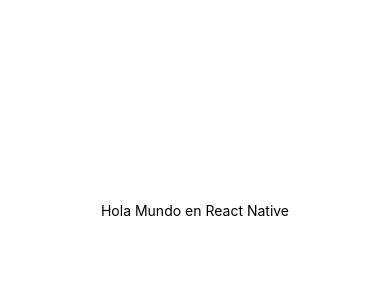
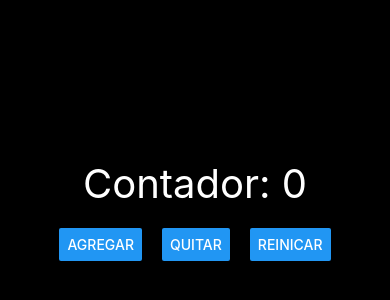
Before and after one commit to Re-L77/PAM212, a React Native app in the folder intro/: screen / in a window 390 px wide. Shown: the part 212-512 px from the top of the page. Built offline with nearby package versions, Linux system fonts and the light colour scheme.

Commit message:
Practica 5

```diff
--- a/intro/App.js
+++ b/intro/App.js
@@ -1,20 +1,40 @@
+// Import: Zona de declaraciones
 import { StatusBar } from 'expo-status-bar';
-import { StyleSheet, Text, View } from 'react-native';
-
+import { StyleSheet, Text, View, Button} from 'react-native';
+import { useState } from 'react';
+// Main: Zona de componentes
 export default function App() {
+  const [contador, setContador] = useState(0);
   return (
     <View style={styles.container}>
-      <Text>Hola Mundo en React Native</Text>
+      <Text style={styles.textoBlanco}>Contador: {contador}</Text>
+      <View style={styles.buttons}>
+        <Button title='Agregar' onPress={()=>setContador(contador+1)}></Button>
+        <Button title='Quitar' onPress={()=>setContador(contador-1)}></Button>
+        <Button title='Reinicar' onPress={()=>setContador(0)}></Button>
+      </View>
       <StatusBar style="auto" />
     </View>
   );
 }
 
+// Estilo: Zona de estética y posicionamiento
 const styles = StyleSheet.create({
   container: {
     flex: 1,
-    backgroundColor: '#fff',
+    backgroundColor: '#000000ff',
     alignItems: 'center',
     justifyContent: 'center',
   },
+  textoBlanco: {
+    color: "white",
+    fontSize: 40,
+  },
+  buttons: {
+    flexDirection: "row",
+    justifyContent: "center",
+    alignItems: "center",
+    gap: 20,
+    marginTop: 20,
+  }
 });
```
Also changed, not shown: 1 other file (tests, documents, lock files or other folders).
